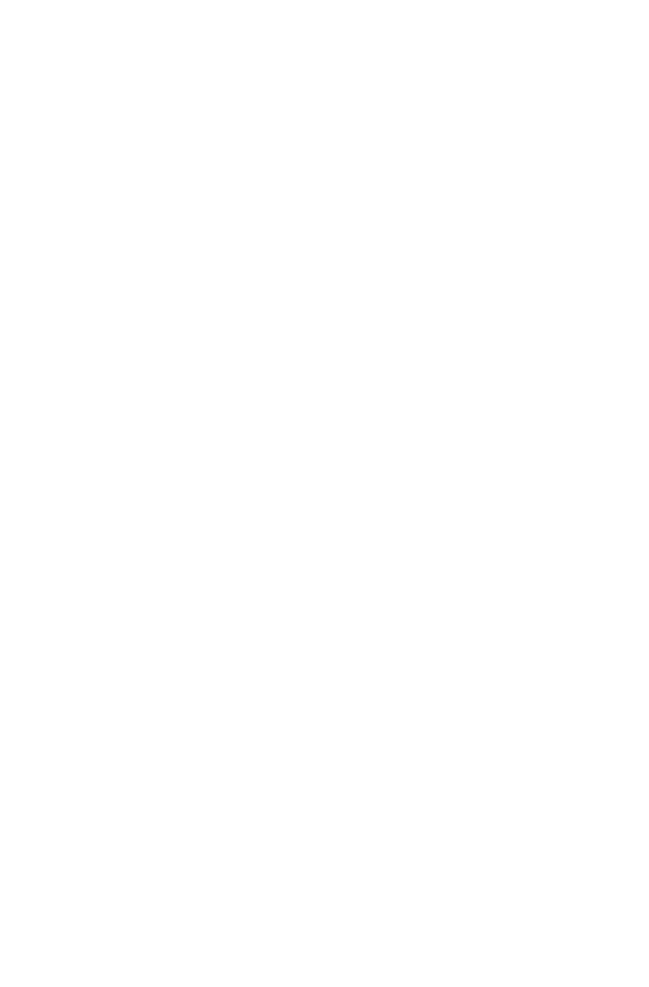
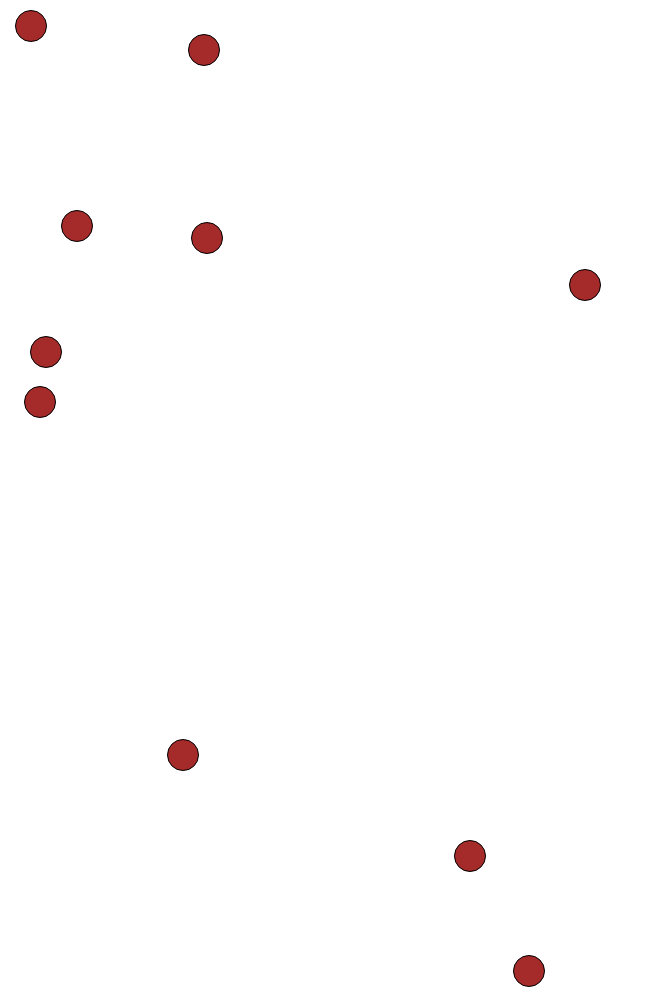
Before and after one commit to so2niko-students/Dp-P029.JS-Core, a plain HTML site: page index.html in a window 1280 px wide. Shown: the whole page, without its empty margins (0-649 px from the left). Before the commit the page ends 800 px from the top, so only its background shows below. Drawn offline with Linux system fonts and the light colour scheme.

Commit message:
add a game

```diff
--- a/index.html
+++ b/index.html
@@ -5,8 +5,10 @@
     <meta http-equiv="X-UA-Compatible" content="IE=edge">
     <meta name="viewport" content="width=device-width, initial-scale=1.0">
     <title>Document</title>
+    <link rel="stylesheet" href="style.css">
 </head>
 <body>
+    <h2 class="counter"></h2>
     <script src="main.js"></script>
 </body>
 </html>
--- a/main.js
+++ b/main.js
@@ -48,3 +48,62 @@ c.print();
 console.log(Bike.count);
 console.log(Bike.count == c.count);
 console.log(c);
+
+class Dich{
+    static diches = [];
+    static score = 0;
+    static scoreDOM = document.querySelector('.counter');
+    static updateScore(){
+        Dich.scoreDOM.innerText = Dich.score;
+    }
+    x = 0;
+    y = 0;
+    speed = 5;
+    deathColor = 'green';
+    constructor(parentSelector = 'body'){
+        this.parent = document.querySelector(parentSelector);
+        this.createSelf();
+    }
+
+    createSelf(){
+        this.el = document.createElement('div');
+        this.el.classList.add('dich');
+        this.x = this.rand(0, 1000);
+        this.y = this.rand(0, 1000);
+        this.parent.appendChild(this.el);
+        this.move();
+
+        this.timer = setInterval(() => {
+            this.move();
+        }, 100);
+
+        this.el.addEventListener('click', () => {
+            clearInterval(this.timer);
+            this.el.style.backgroundColor = this.deathColor;
+            Dich.score++;
+            Dich.updateScore();
+            Dich.diches.push(new Dich(), new Dich());
+        })
+    }
+
+    move(){
+        this.randPosition();
+        this.el.style.left = `${ this.x }px`;
+        this.el.style.top = `${ this.y }px`;
+    }
+
+    randPosition(){
+        this.x += this.rand(0, 10) > 5 ? this.speed : -this.speed;
+        if(this.x < 0) this.x = 0;
+        this.y += this.rand(0, 10) > 5 ? this.speed : -this.speed;
+        if(this.y < 0) this.y = 0;
+    }
+
+
+    rand(from = 0, to = 100){
+        return Math.floor(Math.random() * (to - from + 1) + from);
+    }
+}
+
+Dich.diches = (Array(10)).fill(0).map(() => new Dich());
+console.log(Dich.diches);
--- /dev/null
+++ b/style.css
@@ -0,0 +1,11 @@
+.dich{
+    width: 30px;
+    height: 30px;
+    top: 0;
+    left : 0;
+    border: 1px solid black;
+    background-color: brown;
+    position: absolute;
+    border-radius: 50%;
+    transition: top .1s, left .1s;
+}
```
